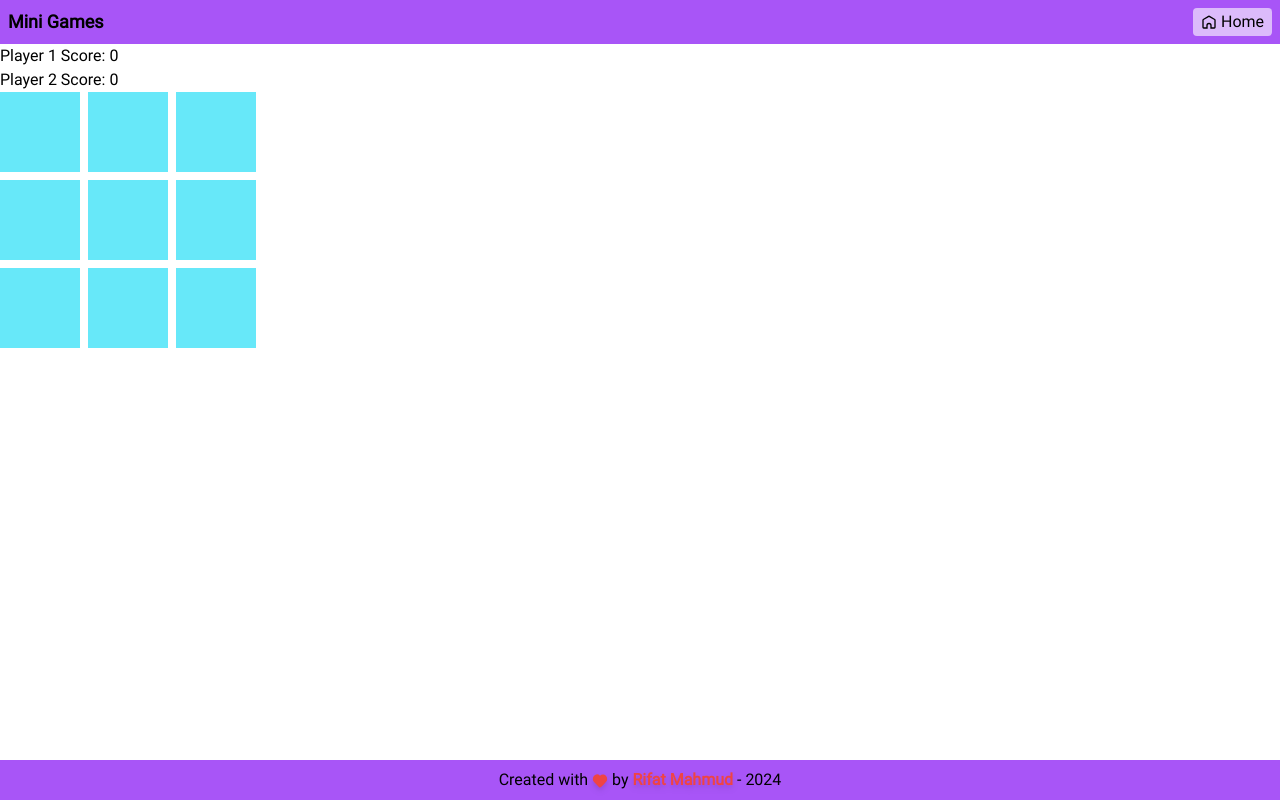
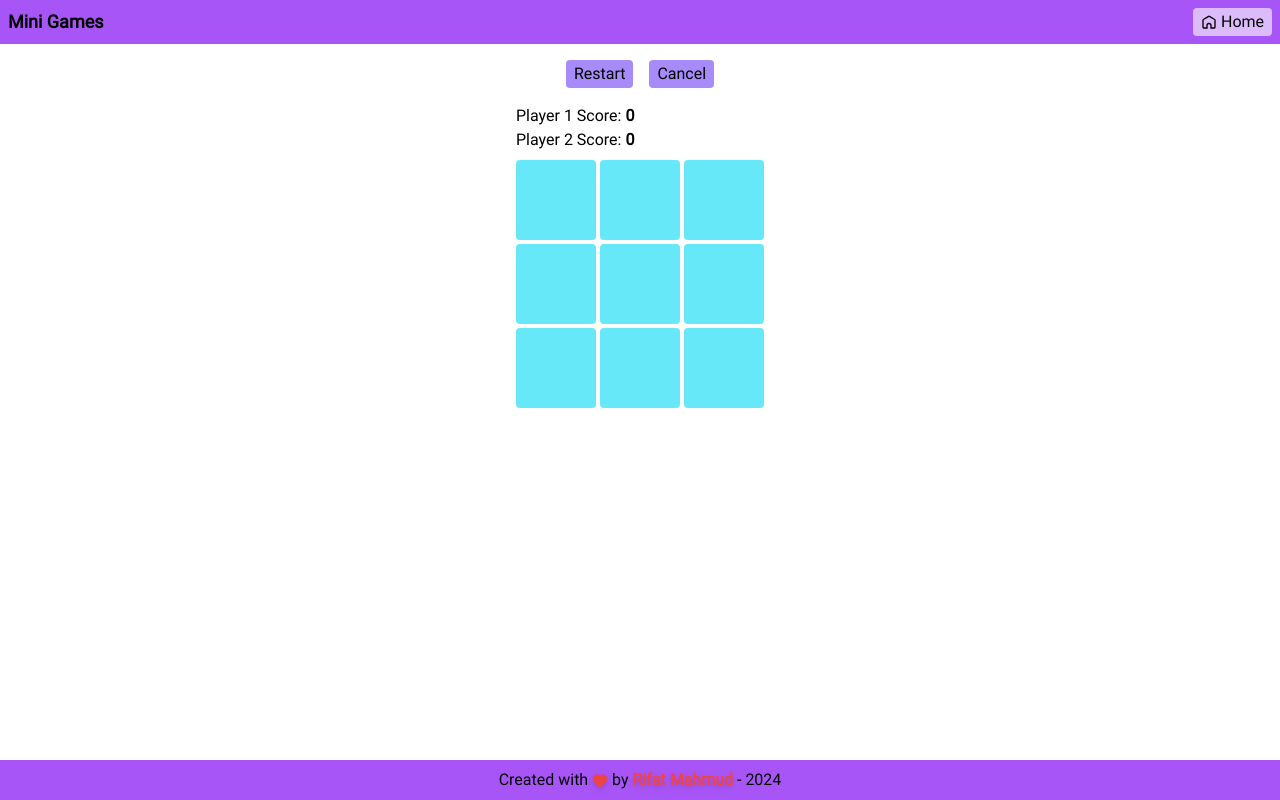
Before and after one commit to RifatMahmudno-1/mini_games, a Nuxt app: page /tic_tac_toe in a window 1280 px wide. Both pictures are taken after a click on the button "Single Player". Built offline with nearby package versions, Linux system fonts and the light colour scheme.

Commit message:
tic-tac-toe updated

```diff
--- a/pages/join_numbers.vue
+++ b/pages/join_numbers.vue
@@ -21,11 +21,11 @@
 					<button class="px-2 py-0.5 bg-violet-400 rounded transition-shadow hover:shadow-md" @click="start">Restart</button>
 					<button class="px-2 py-0.5 bg-violet-400 rounded transition-shadow hover:shadow-md" @click="cancel">Cancel</button>
 				</div>
-				<div class="grid w-fit h-fit gap-1 justify-items-center select-none relative" :style="dimensionStyle">
+				<div class="grid w-fit h-fit gap-1 select-none relative" :style="dimensionStyle">
 					<slot v-for="y in board">
 						<div v-for="val in y" class="w-[5rem] aspect-square flex items-center justify-center font-semibold rounded" :style="`background:${selectColor(val)}`">{{ val || '' }}</div>
 					</slot>
-					<div class="absolute inset-0 bg-white bg-opacity-60 grid justify-items-center items-center" v-if="gameOver">
+					<div class="absolute inset-0 bg-white bg-opacity-60 grid justify-items-center content-center" v-if="gameOver">
 						<p class="text-xl font-bold">Game over!</p>
 					</div>
 				</div>
--- a/pages/match_tiles.vue
+++ b/pages/match_tiles.vue
@@ -20,11 +20,11 @@
 					<button class="px-2 py-0.5 bg-violet-400 rounded transition-shadow hover:shadow-md" @click="restart">Restart</button>
 					<button class="px-2 py-0.5 bg-violet-400 rounded transition-shadow hover:shadow-md" @click="cancel">Cancel</button>
 				</div>
-				<div class="grid w-fit h-fit gap-1 justify-items-center select-none relative" :style="dimensionStyle">
-					<div v-for="(el, ind) in board" class="w-[5rem] aspect-square text-4xl bg-cyan-300 flex justify-center items-center cursor-pointer" @click="() => showTile(ind)">
+				<div class="grid w-fit h-fit gap-1 select-none relative" :style="dimensionStyle">
+					<div v-for="(el, ind) in board" class="w-[5rem] aspect-square text-4xl bg-cyan-300 flex justify-center items-center rounded cursor-pointer" @click="() => showTile(ind)">
 						{{ solvedTiles.includes(ind) || showingTiles.includes(ind) ? el : null }}
 					</div>
-					<div class="absolute inset-0 bg-white bg-opacity-60 grid justify-items-center items-center" v-if="gameOver">
+					<div class="absolute inset-0 bg-white bg-opacity-60 grid justify-items-center content-center" v-if="gameOver">
 						<p class="text-xl font-bold">Game over!</p>
 					</div>
 				</div>
--- a/pages/tic_tac_toe.vue
+++ b/pages/tic_tac_toe.vue
@@ -1,34 +1,55 @@
 <template>
-	<main>
-		<div v-if="showMenu">
-			<button @click="startGame(1)">Single Player</button>
-			<br />
-			<button @click="startGame(2)">Multi Player</button>
+	<main class="p-4">
+		<div v-if="showMenu" class="grid justify-items-center">
+			<div class="border-2 border-violet-500 p-4 rounded w-full min-w-[15rem] max-w-[30rem] grid gap-2">
+				<div class="flex gap-2">
+					<label for="dim">Select Dimension:</label>
+					<select id="dim" v-model="dimension">
+						<option :value="d" v-for="d in dimensions">{{ d }} by {{ d }}</option>
+					</select>
+				</div>
+				<div class="grid grid-cols-2 gap-2">
+					<button class="bg-violet-500 rounded px-2 py-0.5" @click="() => startGame(1)">Single Player</button>
+					<button class="bg-violet-500 rounded px-2 py-0.5" @click="() => startGame(2)">Multi Player</button>
+					<button class="bg-red-500 rounded px-2 py-0.5 col-[1/-1]" @click="() => $router.push('/')">Cancel</button>
+				</div>
+			</div>
 		</div>
 		<div v-else>
-			<slot>
-				<p v-for="p in players">{{ p.name }} Score: {{ p.score }}</p>
-			</slot>
-			<div class="grid w-fit h-fit gap-2" :style="dimensionStyle">
-				<div class="flex justify-center items-center w-[5rem] aspect-square bg-cyan-300 text-5xl" v-for="(b, i) in board" @click="() => clicked(i)">{{ b }}</div>
+			<div class="grid justify-items-center gap-4">
+				<div class="flex gap-4">
+					<button class="px-2 py-0.5 bg-violet-400 rounded transition-shadow hover:shadow-md" @click="restart">Restart</button>
+					<button class="px-2 py-0.5 bg-violet-400 rounded transition-shadow hover:shadow-md" @click="cancel">Cancel</button>
+				</div>
+				<div class="grid gap-2">
+					<div>
+						<p v-for="p in players">
+							{{ p.name }} Score: <span class="font-semibold">{{ p.score }}</span>
+						</p>
+					</div>
+					<div class="grid w-fit h-fit gap-1 select-none relative" :style="dimensionStyle">
+						<div class="flex justify-center items-center w-[5rem] aspect-square bg-cyan-300 text-4xl rounded" v-for="(b, i) in board" @click="() => clicked(i)">{{ b }}</div>
+						<div v-if="gameOver" class="absolute inset-0 bg-white bg-opacity-60 grid justify-items-center content-center">
+							<p class="text-lg font-semibold">{{ winner === null ? 'Match Draw!' : players[winner].name + ' has won!' }}</p>
+							<button @click="playAgain" class="bg-violet-500 rounded px-2 py-0.5 transition-shadow hover:shadow-md">Play Again</button>
+						</div>
+					</div>
+				</div>
 			</div>
-			<slot v-if="gameOver">
-				<p>{{ winner === null ? 'Match Draw!' : players[winner].name + ' has won!' }}</p>
-				<button @click="playAgain">Play Again</button>
-			</slot>
 		</div>
 	</main>
 </template>
 
-<script setup>
+<script setup lang="ts">
+	const dimensions = [3, 4, 5, 6]
 	const dimension = ref(3)
 	const dimensionStyle = computed(() => `grid-template-columns:repeat(${dimension.value},1fr);grid-template-rows:repeat(${dimension.value},1fr)`)
 
 	const gameMode = ref(0)
 	const gameOver = ref(false)
 	const clickDisabled = ref(false)
-	const board = ref([])
-	const winningLines = ref([])
+	const board = ref<(null | string)[]>([])
+	const winningLines = ref<number[][]>([])
 	const showMenu = ref(true)
 	const players = ref([
 		{ name: 'Player 1', dice: '❌', score: 0 },
@@ -36,9 +57,9 @@
 	])
 	const firstMove = ref(0)
 	const chance = ref(firstMove.value)
-	const winner = ref(null)
+	const winner = ref<null | number>(null)
 
-	function isWinner(symbol, Board = board.value) {
+	function isWinner(symbol: string, Board = board.value) {
 		const wl = winningLines.value
 		for (let i = 0; i < wl.length; i++) {
 			loop: for (let j = 0; j < dimension.value; j++) {
@@ -53,14 +74,7 @@
 		return Board.every(el => el !== null)
 	}
 
-	function startGame(type) {
-		gameMode.value = type
-		showMenu.value = false
-		board.value = new Array(dimension.value * dimension.value).fill(null)
-		winningLines.value = generateWinningLines()
-	}
-
-	async function clicked(ind) {
+	async function clicked(ind: number) {
 		if (clickDisabled.value || board.value[ind] !== null) return
 		clickDisabled.value = true
 		board.value[ind] = players.value[chance.value].dice
@@ -87,13 +101,13 @@
 
 	function computerTurn() {
 		clickDisabled.value = true
-		// depth = false means find the best move without limiting
-		const bestMove = findBestMove(false, dimension.value === 3 ? false : dimension.value)
+		// depth = Infinity means find the best move without limiting
+		const bestMove = findBestMove(false, dimension.value === 3 ? Infinity : dimension.value)
 		clickDisabled.value = false
 		clicked(bestMove)
 	}
 
-	function minimax(newBoard, depth, isMaximizingPlayer) {
+	function minimax(newBoard: (null | string)[], depth: number, isMaximizingPlayer: boolean) {
 		if (isWinner(players.value[1].dice, newBoard)) return 1
 		if (isWinner(players.value[0].dice, newBoard)) return -1
 		if (depth === 0 || isDraw(newBoard)) return 0
@@ -121,7 +135,7 @@
 		}
 	}
 
-	function findBestMove(isMaximizingPlayer, depth) {
+	function findBestMove(isMaximizingPlayer: boolean, depth: number) {
 		let newBoard = [...board.value]
 		let bestScore = isMaximizingPlayer ? Infinity : -Infinity
 		let bestMove = -1
@@ -148,24 +162,9 @@
 		return isMaximizingPlayer ? bestScore : bestMove
 	}
 
-	function playAgain() {
-		gameOver.value = false
-		clickDisabled.value = false
-		board.value = new Array(dimension.value * dimension.value).fill(null)
-		winningLines.value = generateWinningLines()
-		if (winner.value !== null) firstMove.value = winner.value
-		else {
-			if (firstMove.value === 1) firstMove.value = 0
-			else firstMove.value = 1
-		}
-		chance.value = firstMove.value
-		winner.value = null
-		if (gameMode.value === 1 && chance.value === 1) clicked(0)
-	}
-
 	function generateWinningLines() {
 		const len = dimension.value
-		const arr = [[], []]
+		const arr: number[][] = [[], []]
 		for (let i = 0; i < len; i++) {
 			arr[0].push(len * i + i)
 			arr[1].push((len - 1) * (i + 1))
@@ -179,4 +178,63 @@
 		}
 		return arr
 	}
+
+	function startGame(type: number) {
+		gameMode.value = type
+		gameOver.value = false
+		clickDisabled.value = false
+		board.value = new Array(dimension.value * dimension.value).fill(null)
+		winningLines.value = generateWinningLines()
+		showMenu.value = false
+		players.value = [
+			{ name: 'Player 1', dice: '❌', score: 0 },
+			{ name: 'Player 2', dice: '⭕', score: 0 }
+		]
+		firstMove.value = 0
+		chance.value = 0
+		winner.value = null
+	}
+
+	function cancel() {
+		gameMode.value = 0
+		gameOver.value = false
+		clickDisabled.value = false
+		board.value = []
+		winningLines.value = []
+		showMenu.value = true
+		players.value = [
+			{ name: 'Player 1', dice: '❌', score: 0 },
+			{ name: 'Player 2', dice: '⭕', score: 0 }
+		]
+		firstMove.value = 0
+		chance.value = 0
+		winner.value = null
+	}
+
+	function playAgain() {
+		gameOver.value = false
+		clickDisabled.value = false
+		board.value = new Array(dimension.value * dimension.value).fill(null)
+		if (winner.value !== null) firstMove.value = winner.value
+		else {
+			if (firstMove.value === 1) firstMove.value = 0
+			else firstMove.value = 1
+		}
+		chance.value = firstMove.value
+		winner.value = null
+		if (gameMode.value === 1 && chance.value === 1) clicked(0)
+	}
+
+	function restart() {
+		gameOver.value = false
+		clickDisabled.value = false
+		board.value = new Array(dimension.value * dimension.value).fill(null)
+		players.value = [
+			{ name: 'Player 1', dice: '❌', score: 0 },
+			{ name: 'Player 2', dice: '⭕', score: 0 }
+		]
+		firstMove.value = 0
+		chance.value = 0
+		winner.value = null
+	}
 </script>
```
